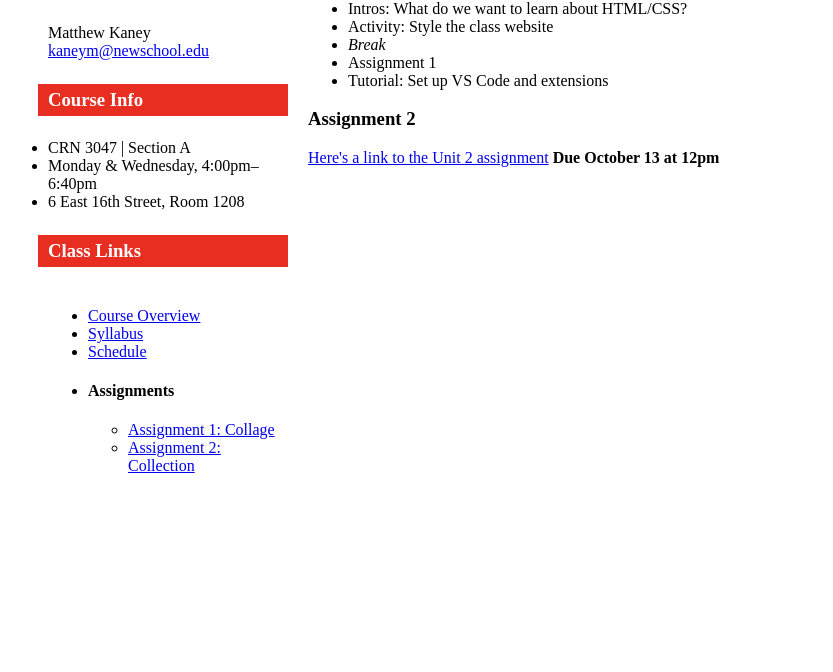
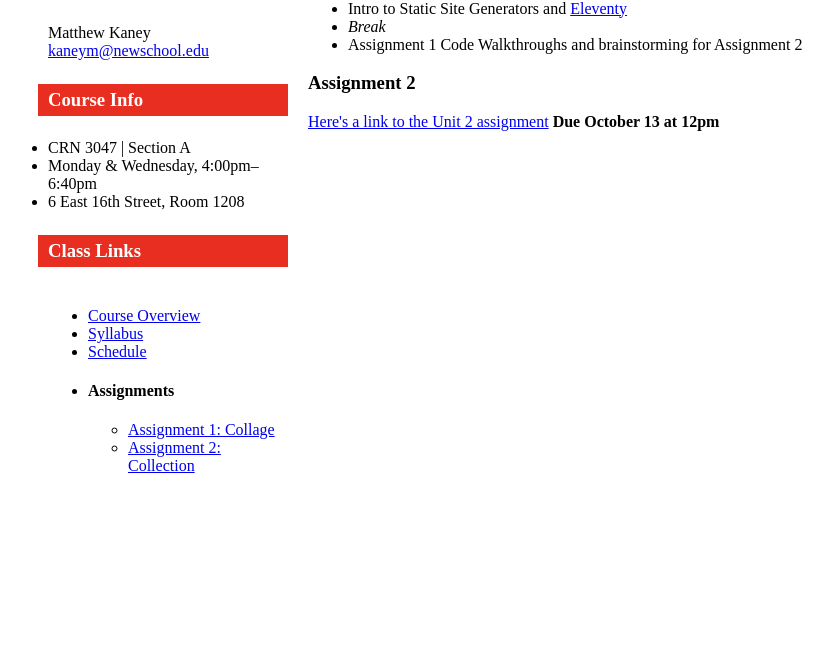
Before and after one commit to PUDT3101A-Fall2025/pudt3101a-fall2025.github.io, an Eleventy site: page src/classes/09-22.md in a window 1280 px wide. Shown: the part 128-800 px from the top of the page, without its empty margins (102-935 px from the left). Built offline with nearby package versions, Linux system fonts and the light colour scheme; Eleventy itself is replaced by a stand-in of ours; files that its build step writes are made by us from their sources; a web font is replaced by a local one.

Commit message:
Update 9/22 info

```diff
--- a/src/classes/09-22.md
+++ b/src/classes/09-22.md
@@ -5,11 +5,9 @@ title: Introduce Unit 2
 
 ### Class Schedule
 
-* Intros: What do we want to learn about HTML/CSS?
-* Activity: Style the class website
+* Intro to Static Site Generators and [Eleventy](https://www.11ty.dev/)
 * *Break*
-* Assignment 1
-* Tutorial: Set up VS Code and extensions
+* Assignment 1 Code Walkthroughs and brainstorming for Assignment 2
 
 ### Assignment 2
 
```
